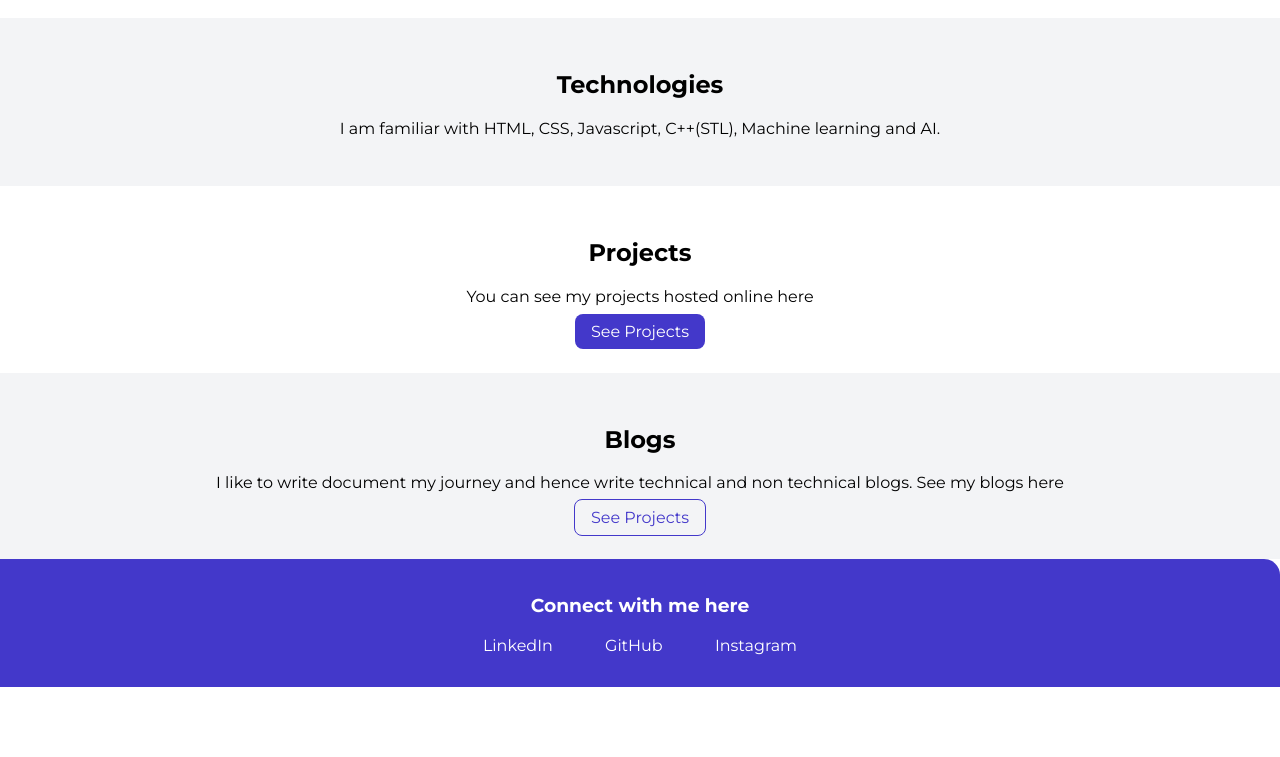
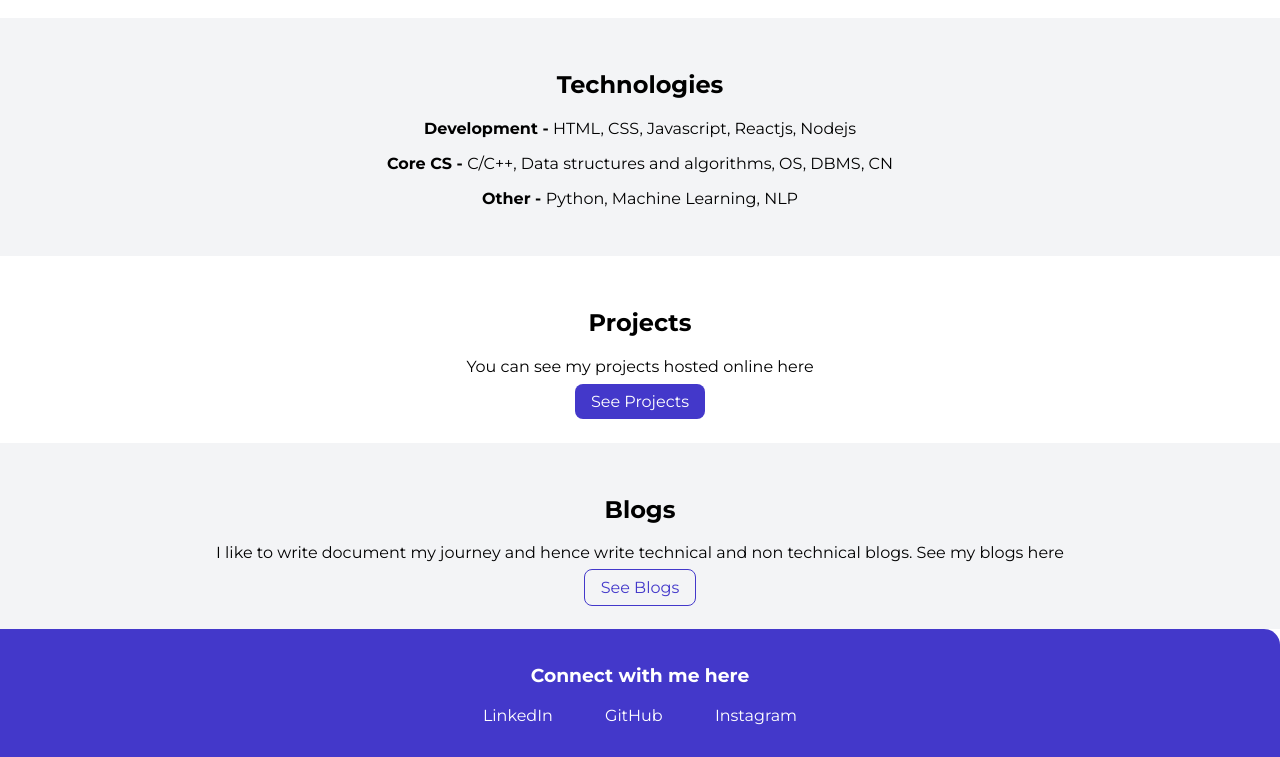
Before and after one commit to RatanNarayanHegde/RatanNarayanHegde-site, a plain HTML site: page index.html in a window 1280 px wide. Shown: the part 538-1295 px from the top of the page. Before the commit the page ends 1225 px from the top, so only its background shows below. Drawn offline with Linux system fonts and the light colour scheme.

Commit message:
complete home page

```diff
--- a/index.html
+++ b/index.html
@@ -26,9 +26,13 @@
     <section class="section container ow">
       <h2>Technologies</h2>
       <p>
-        I am familiar with HTML, CSS, Javascript, C++(STL), Machine learning and
-        AI.
+        <strong>Development - </strong>HTML, CSS, Javascript, Reactjs, Nodejs
       </p>
+      <p>
+        <strong>Core CS - </strong>C/C++, Data structures and algorithms, OS,
+        DBMS, CN
+      </p>
+      <p><strong>Other - </strong>Python, Machine Learning, NLP</p>
     </section>
     <section class="section container">
       <h2>Projects</h2>
@@ -41,7 +45,7 @@
         I like to write document my journey and hence write technical and non
         technical blogs. See my blogs here
       </p>
-      <a href="/blogs.html" class="link-secondary">See Projects</a>
+      <a href="/blogs.html" class="link-secondary">See Blogs</a>
     </section>
     <footer class="footer">
       <h3>Connect with me here</h3>
```
Also changed, not shown: projects.html (+4 -1 lines).
